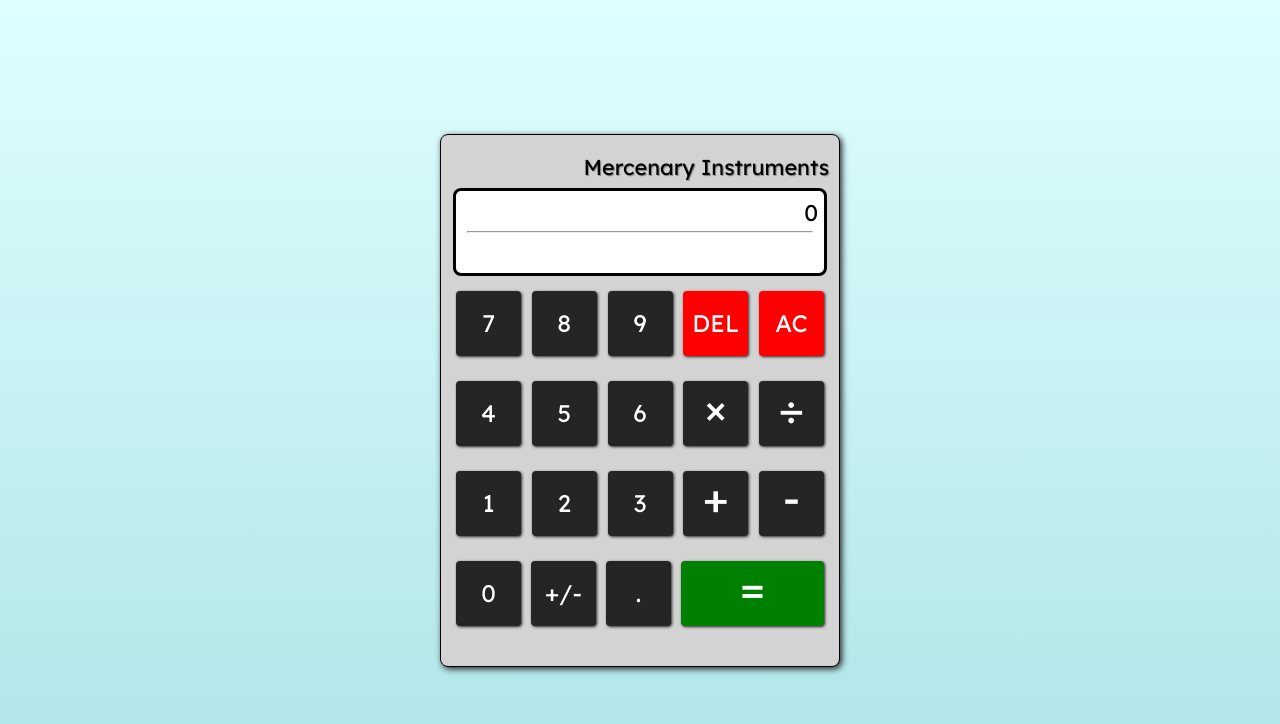
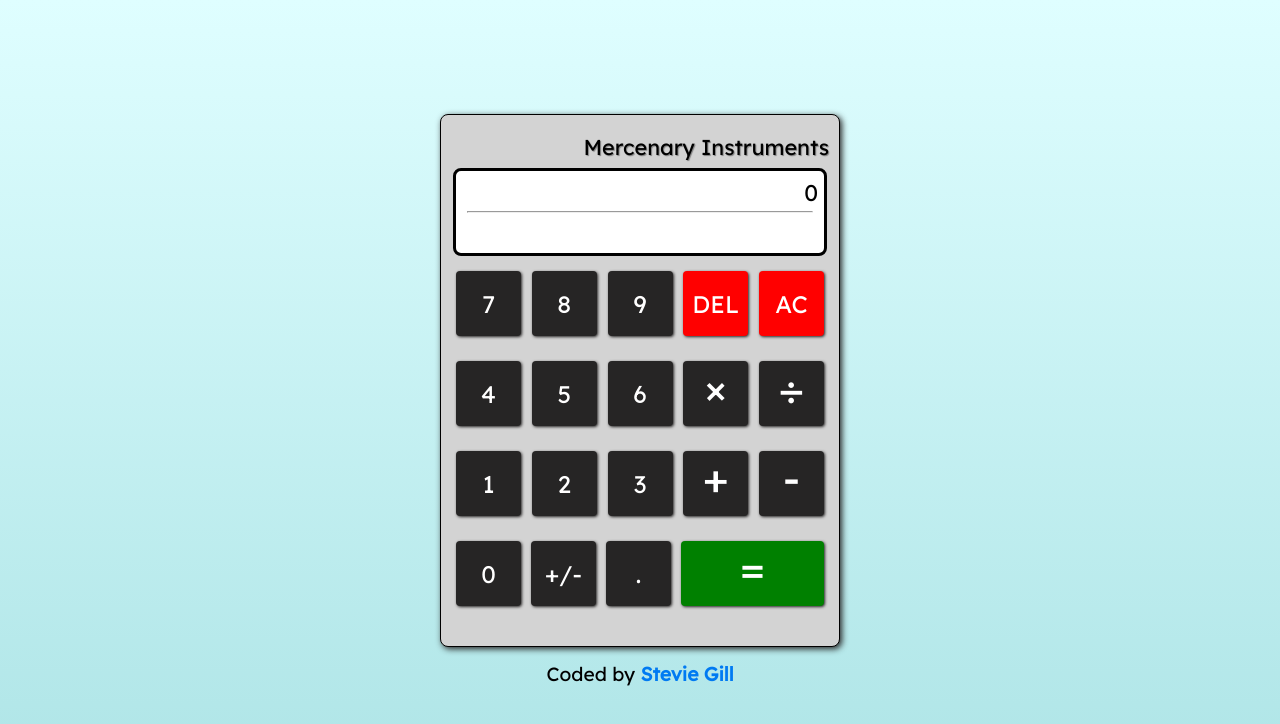
Before and after one commit to caffeinated-pixels/javascript-calculator, a React (Create React App) app: page / in a window 1280 px wide. Shown: the top 724 px of the page. Built offline with nearby package versions, Linux system fonts and the light colour scheme.

Commit message:
added footer

```diff
--- a/src/App.js
+++ b/src/App.js
@@ -402,6 +402,7 @@ export default class App extends Component {
   // RENDER TIME
   render() {
     return (
+      <div>
         <main className="calculator-body">
           <Header />
           <DisplayContainer
@@ -418,6 +419,8 @@ export default class App extends Component {
             handleDel={this.handleDel}
           />
         </main>
+        <Footer />
+      </div>
     )
   }
 }
@@ -552,3 +555,19 @@ const KeyPad = props => {
     </div>
   )
 }
+
+const Footer = () => {
+  return (
+    <footer>
+      <p>
+        Coded by{' '}
+        <a
+          href="https://steviegill-webportfolio.netlify.app/"
+          title="Stevie's web app portofolio page"
+        >
+          Stevie Gill
+        </a>
+      </p>
+    </footer>
+  )
+}
--- a/src/main.css
+++ b/src/main.css
@@ -167,3 +167,19 @@ button:active {
     width: 142.9px;
   }
 }
+
+footer {
+  margin-top: 0.6rem;
+  font-size: 0.8rem;
+  text-align: center;
+}
+
+footer a {
+  color: #007af2;
+  font-weight: 600;
+  text-decoration: none;
+}
+
+footer a:hover, footer a:focus {
+  color: #b45922;
+}
--- a/src/main.scss
+++ b/src/main.scss
@@ -55,7 +55,6 @@ body {
   user-select: none;
 }
 // End of SHARED CLASSES
-
 
 .calculator-body {
   width: 300px;
@@ -159,7 +158,7 @@ button {
   &:focus,
   &:hover {
     outline-style: none;
-      border: 2px solid #ff8718;
+    border: 2px solid #ff8718;
   }
   &:active {
     transform: scale(0.93);
@@ -188,3 +187,20 @@ button {
     width: 142.9px;
   }
 }
+
+footer {
+  margin-top: 0.6rem;
+
+  font-size: 0.8rem;
+  text-align: center;
+
+  a {
+    color: #007af2;
+    font-weight: 600;
+    text-decoration: none;
+    &:hover,
+    &:focus {
+      color: #b45922;
+    }
+  }
+}
```
Also changed, not shown: src/main.min.css (+1 -1 lines). Lines whose indentation alone changed are shown as unchanged.
